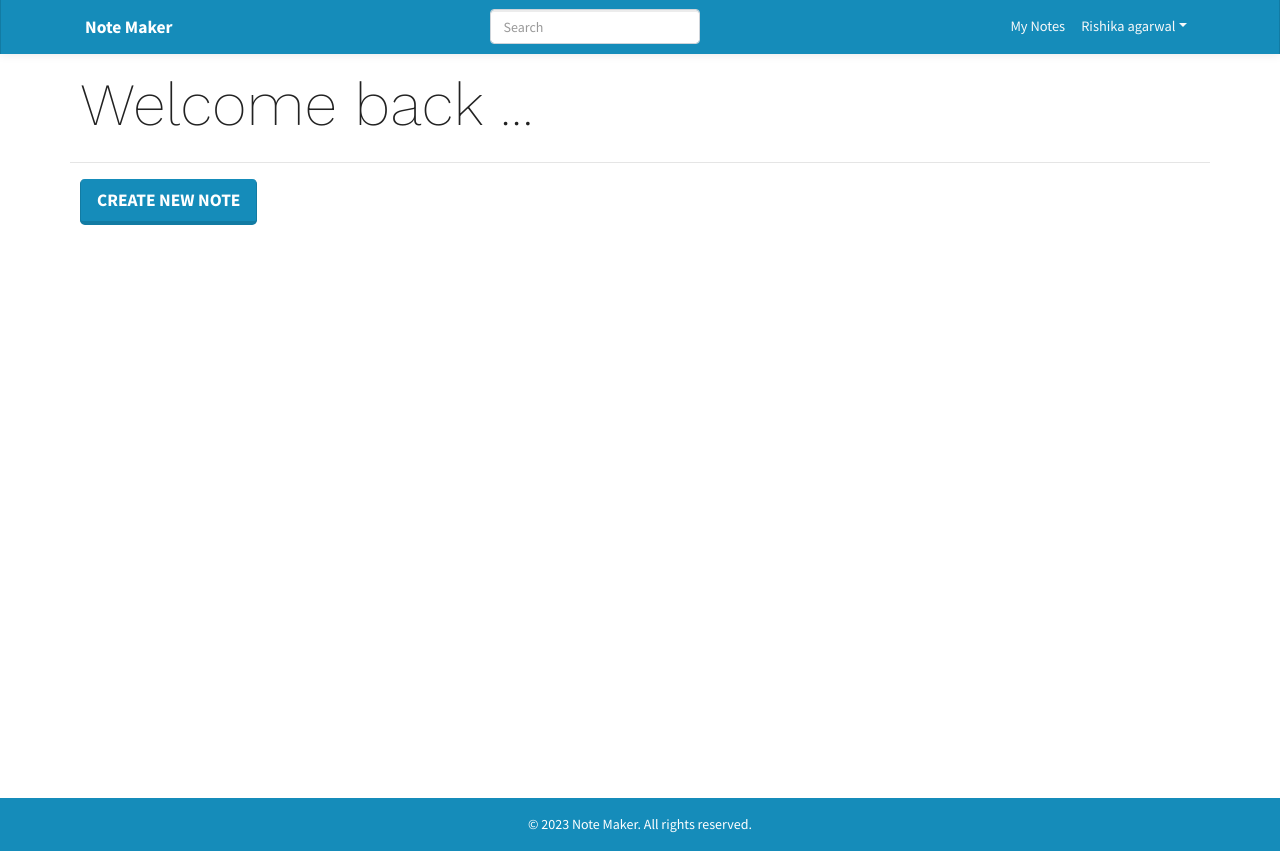
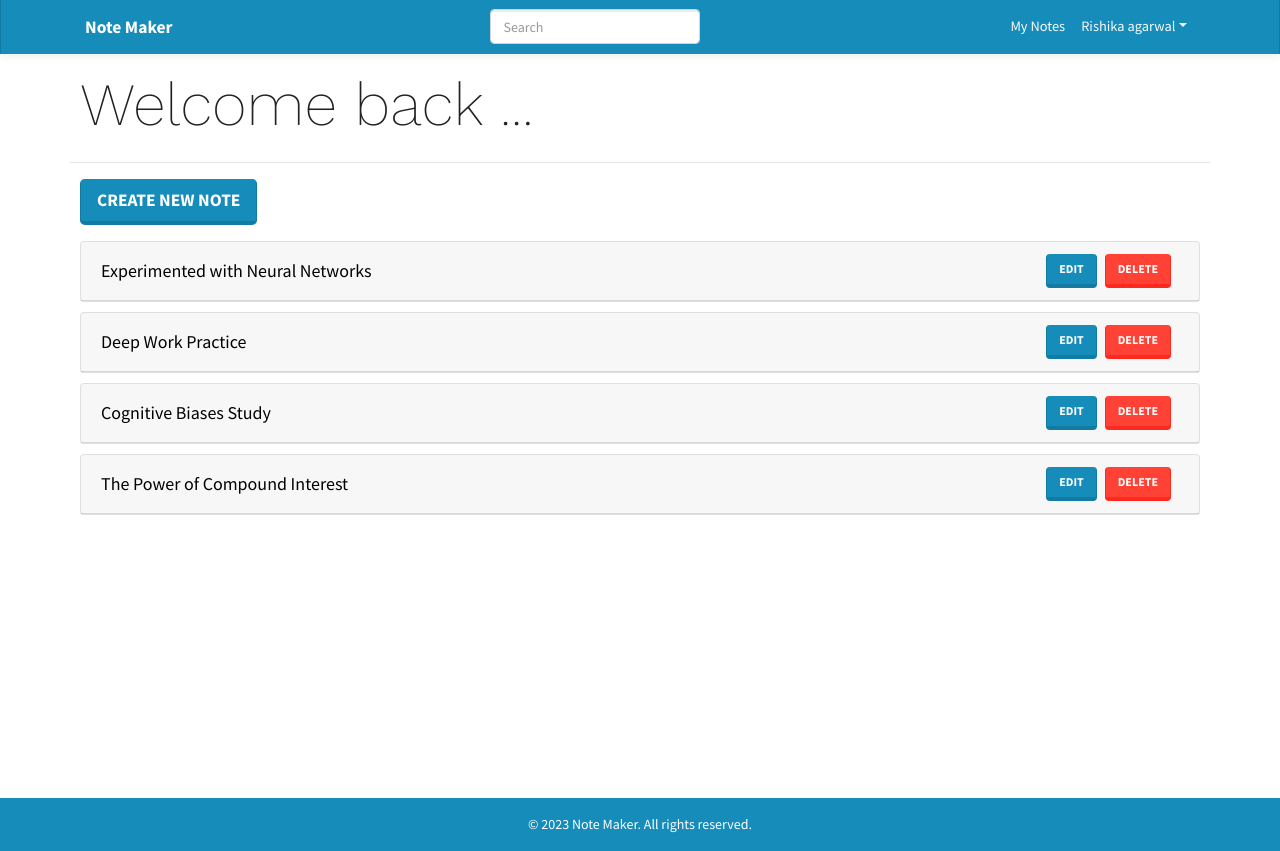
Before and after one commit to Rishika-993/NoteMaker, a React (Create React App) app in the folder frontend/: page /mynotes in a window 1280 px wide. Built offline with nearby package versions, Linux system fonts and the light colour scheme.

Commit message:
feat: add notes data and update MyNotes component to display notes with edit/delete options

```diff
--- /dev/null
+++ b/frontend/src/data/notes.js
@@ -0,0 +1,32 @@
+const notes = [
+    {
+      _id: "1",
+      title: "Experimented with Neural Networks",
+    content:
+      "Built a basic image classifier using TensorFlow. Understood forward propagation and backpropagation better.",
+    category: "Artificial Intelligence",
+    },
+    {
+      _id: "2",
+      title: "Deep Work Practice",
+    content:
+      "Tried Cal Newport's concept of 'Deep Work' by blocking 3 hours for focused coding. Productivity and mental clarity increased.",
+    category: "Productivity",
+    },
+    {
+      _id: "3",
+      title: "Cognitive Biases Study",
+      content:
+        "Learned about confirmation bias and survivorship bias. Helps in making better decisions by questioning my assumptions.",
+      category: "Psychology",
+    },
+    {
+      _id: 4,
+      title: "The Power of Compound Interest",
+      content:
+        "Studied how small, consistent investments grow massively over time. Applied this to habits too—small actions compound.",
+      category: "Finance",
+    },
+  ];
+
+  module.exports = notes;
--- a/frontend/src/screens/LandingPage/LandingPage.css
+++ b/frontend/src/screens/LandingPage/LandingPage.css
@@ -7,7 +7,7 @@
     background-size: cover;
 }
 .bg-body-tertiary{
-    border-bottom: #082746 ;
+    border-bottom: #010f1d ;
     box-shadow: 0 0 10px rgba(0, 0, 0, 0.1);
 }
 .title {
--- a/frontend/src/screens/MyNotes/MyNotes.js
+++ b/frontend/src/screens/MyNotes/MyNotes.js
@@ -1,6 +1,7 @@
 import MainScreen from '../../components/MainScreen'
 import { Link } from 'react-router-dom'
-import { Button } from 'react-bootstrap'
+import { Button, Card } from 'react-bootstrap'
+import notes from "../../data/notes"
 
 const MyNotes = () => {
   return (
@@ -10,15 +11,30 @@ const MyNotes = () => {
                   Create New Note
               </Button>
           </Link>
-          {/* <div className='notes'>
-              <h1>My Notes</h1>
-              <div className='note'>
-                  <h2>Note Title</h2>
-                  <p>This is a sample note content. You can edit or delete this note.</p>
-                  <button className='btn btn-primary'>Edit</button>
-                  <button className='btn btn-danger'>Delete</button>
-              </div>
-          </div> */}
+          {
+              notes.map((note) => (
+                <Card style={{ margin: 10 }}>
+                    <Card.Header style={{ display: 'flex' }}>
+                    <span
+                    style={{
+                        color: "black",
+                        textDecoration: "none",
+                        flex: 1,
+                        cursor: "pointer",
+                        alignSelf: "center",
+                        fontSize: 18,
+                    }}>
+                        {note.title}
+                    </span>
+                    <div>
+                    <Button>Edit</Button>
+                    <Button variant="danger" className='mx-2'>Delete</Button>
+                    </div>
+                    </Card.Header>
+                </Card>
+              ))
+          }
+
       </MainScreen>
   )
 }
```
Also changed, not shown: 1 other file (tests, documents, lock files or other folders).
